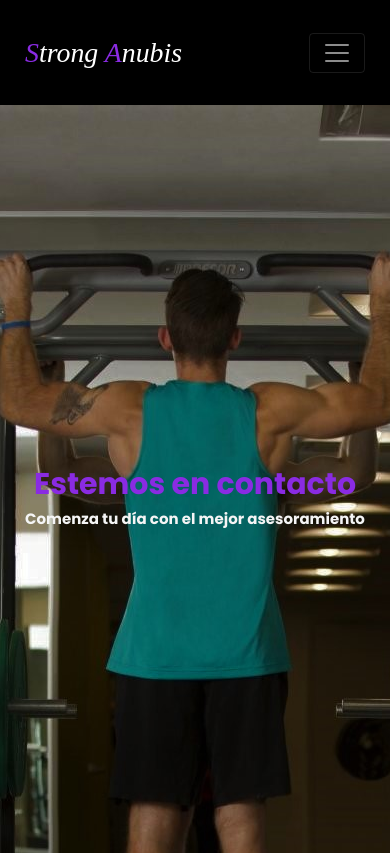
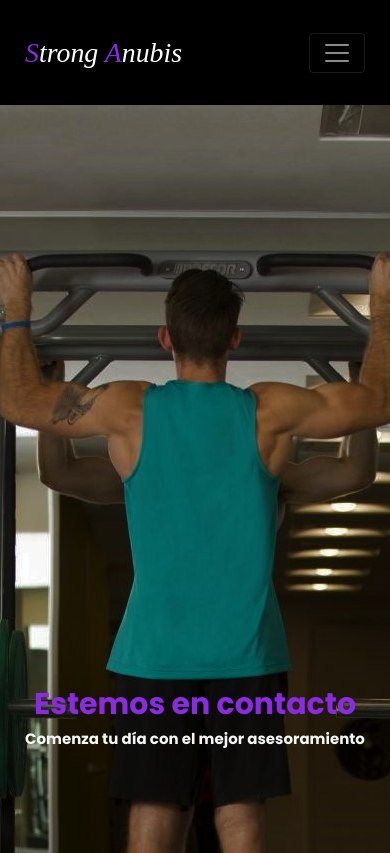
Before and after one commit to JuanMansilla1/proyecto-final-comision-33130, a plain HTML site: page pages/contacto.html in a window 390 px wide. Shown: the top 853 px of the page. Drawn offline with nearby package versions, Linux system fonts and the light colour scheme.

Commit message:
ultimos detalles

```diff
--- a/css/style.css
+++ b/css/style.css
@@ -504,6 +504,7 @@ footer .footer-right .footer-right-a {
     color: whitesmoke;
     font-family: 'Poppins', sans-serif;
     font-size: 30px;
+    padding-bottom: 50px;
 }
 
 .banner-contacto img {
@@ -928,16 +929,12 @@ main .planes-asesorias .plan-tarjeta {
         font-size: 19px;
     }
 
-    main .banner-contacto{
-        align-items: center;
-    }
-
     .banner-contacto h2 {
-        padding-top: 40px;
         font-size: 40px;
     }
 
     .banner-contacto h3 {
+        padding-bottom: 100px;
         font-size: 20px;
     }
 
```
